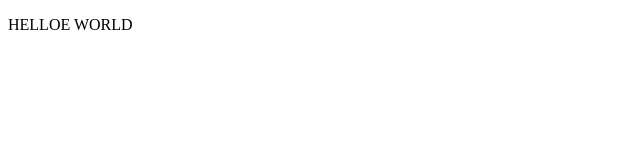
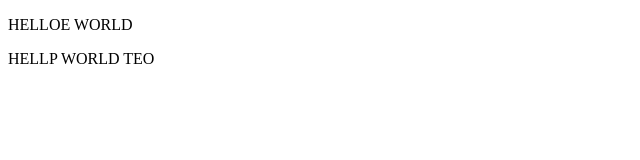
Before and after one commit to rushikeshzope/testGithub, a plain HTML site: page index.html in a window 1280 px wide. Shown: the whole page, without its empty margins (0-640 px from the left). Drawn offline with Linux system fonts and the light colour scheme.

Commit message:
commit 2

```diff
--- a/index.html
+++ b/index.html
@@ -7,5 +7,7 @@
 </head>
 <body>
     <p>HELLOE WORLD</p>
+
+    <p>HELLP WORLD TEO</p>
 </body>
 </html>
```
